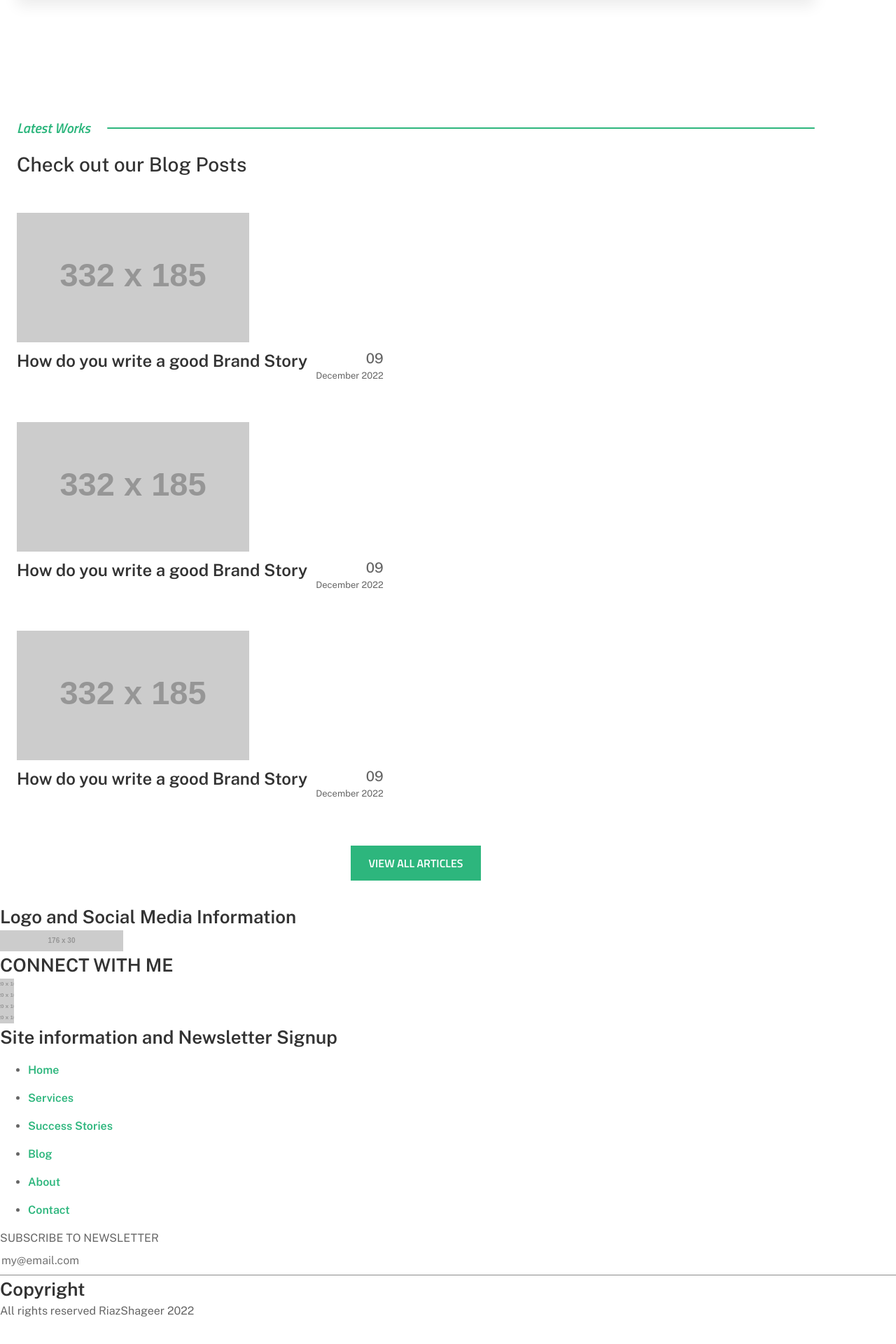
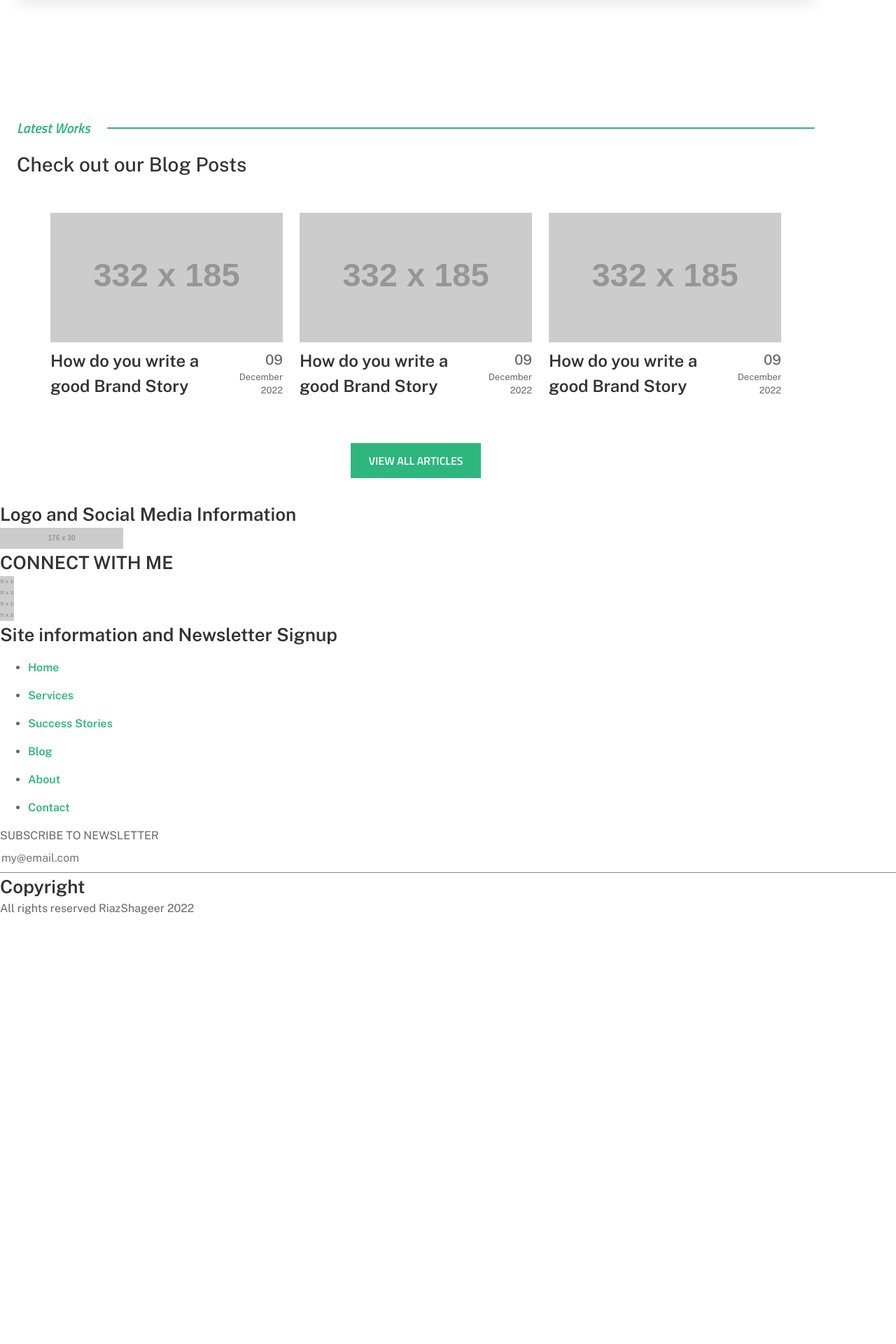
Before and after one commit to rshageer/rshageer.github.io, a Jekyll site: the page built from index.md, in a window 1280 px wide. Shown: the part 4277-6197 px from the top of the page at 70% size. Built offline with Jekyll 4.4.1, drawn with Linux system fonts in a browser that asks for light colours; after the commit the page ends 5623 px from its top, so only the background shows below that.

Commit message:
Fixed sizing on blog posts card

```diff
--- a/_includes/home_blog-posts.html
+++ b/_includes/home_blog-posts.html
@@ -3,31 +3,35 @@
     <h2 id="productsHeading">Check out our Blog Posts</h2>
     <h3>Latest Works</h3>
   </header>
-    <section class="flow">
-        <h3 class="visually-hidden" >Latest Articles</h3>
-        <article class="home-blog-list__card"  aria-label="Lorem Post 1">
-            <img src="https://dummyimage.com/332x185/ccc/333" alt="">
+  <section class="home-blog-list__panel">
+    <h3 class="visually-hidden">Latest Articles</h3>
+    <article class="home-blog-list__card" aria-label="Lorem Post 1">
+      <img class="home-blog-list__card-image" src="https://dummyimage.com/332x185/ccc/333" alt="">
       <section class="home-blog-list__card-details">
         <h4 class="home-blog-list__card-title">How do you write a good Brand Story</h4>
-                <time class="home-blog-list__card-date"><span class="home-blog-list__card-day">09</span><span class="home-blog-list__card-month">December 2022</span></time>
+        <time class="home-blog-list__card-date"><span class="home-blog-list__card-day">09</span><span
+            class="home-blog-list__card-month">December 2022</span></time>
       </section>
     </article>
 
-        <article class="home-blog-list__card"  aria-label="Lorem Post 1">
-            <img src="https://dummyimage.com/332x185/ccc/333" alt="">
+    <article class="home-blog-list__card" aria-label="Lorem Post 1">
+      <img class="home-blog-list__card-image" src="https://dummyimage.com/332x185/ccc/333" alt="">
       <section class="home-blog-list__card-details">
         <h4 class="home-blog-list__card-title">How do you write a good Brand Story</h4>
-                <time class="home-blog-list__card-date"><span class="home-blog-list__card-day">09</span><span class="home-blog-list__card-month">December 2022</span></time>
+        <time class="home-blog-list__card-date"><span class="home-blog-list__card-day">09</span><span
+            class="home-blog-list__card-month">December 2022</span></time>
       </section>
     </article>
 
-        <article class="home-blog-list__card"  aria-label="Lorem Post 1">
-            <img src="https://dummyimage.com/332x185/ccc/333" alt="">
+    <article class="home-blog-list__card" aria-label="Lorem Post 1">
+      <img class="home-blog-list__card-image" src="https://dummyimage.com/332x185/ccc/333" alt="">
       <section class="home-blog-list__card-details">
         <h4 class="home-blog-list__card-title">How do you write a good Brand Story</h4>
-                <time class="home-blog-list__card-date"><span class="home-blog-list__card-day">09</span><span class="home-blog-list__card-month">December 2022</span></time>
+        <time class="home-blog-list__card-date"><span class="home-blog-list__card-day">09</span><span
+            class="home-blog-list__card-month">December 2022</span></time>
       </section>
     </article>
+
 
   </section>
 
--- a/_sass/blocks/_home-blog-list.scss
+++ b/_sass/blocks/_home-blog-list.scss
@@ -2,11 +2,18 @@
   --flow-space: #{nth($spacing, 5)};
   &__card {
     padding-bottom: #{nth($spacing, 6)};
+    max-width: 332px;
+
+    &-image{
+      width:100%;
+      object-fit: cover;
+    }
 
     &-details{
       display: flex;
       gap: #{nth($spacing, 3)};
       margin-block-start: #{nth($spacing, 2)};
+      width:100%;
     }
     &-title{
       font-size: var(--font-size-400);
@@ -29,6 +36,15 @@
       min-width: 84px;
     }
   }
+
+  &__panel{
+    display: flex;
+    gap: #{nth($spacing, 5)};
+    flex-direction: row;
+    flex-wrap: wrap;
+    justify-content: center;
+  }
+
   &__btn{
     margin-block-start: #{nth($spacing, 6)};
     margin-block-end: #{nth($spacing, 6)};
```
Lines whose indentation alone changed are shown as unchanged.
